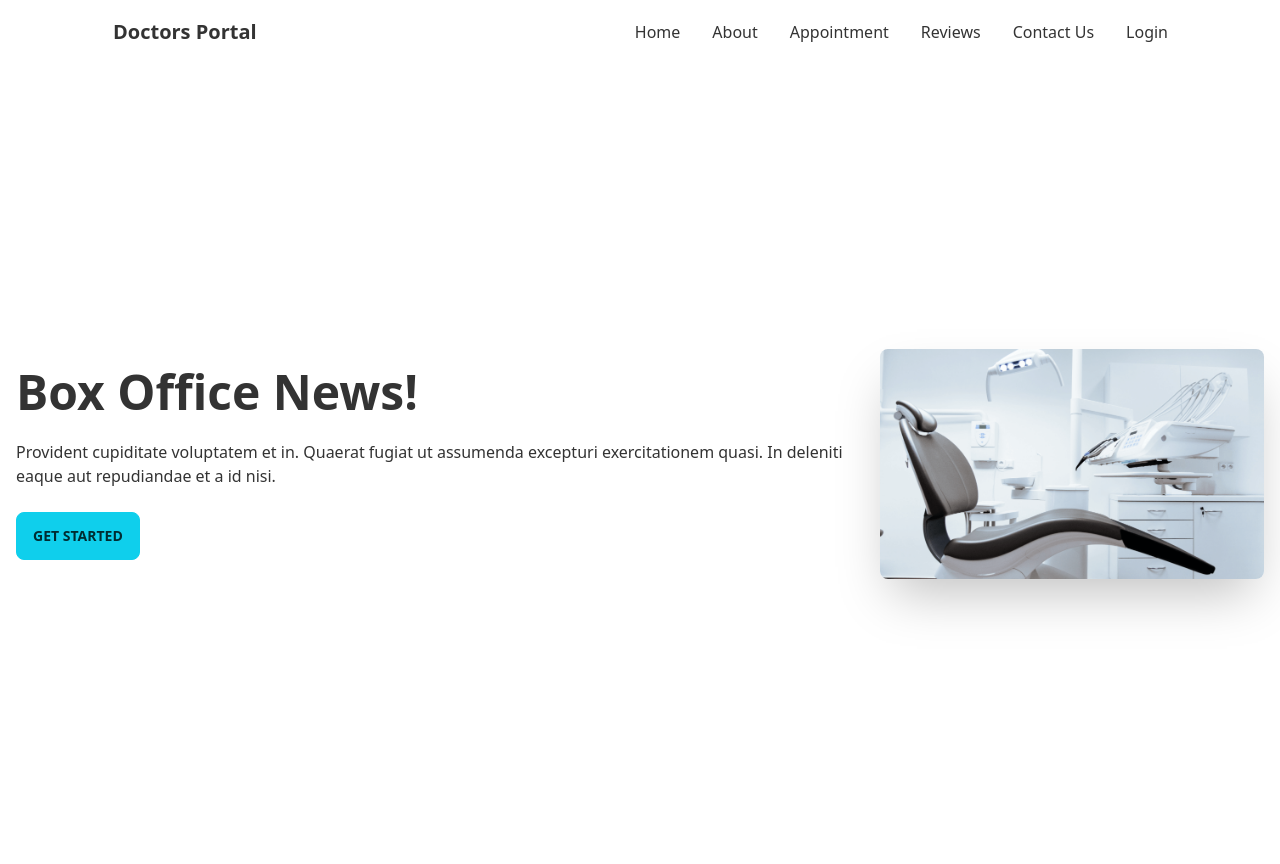
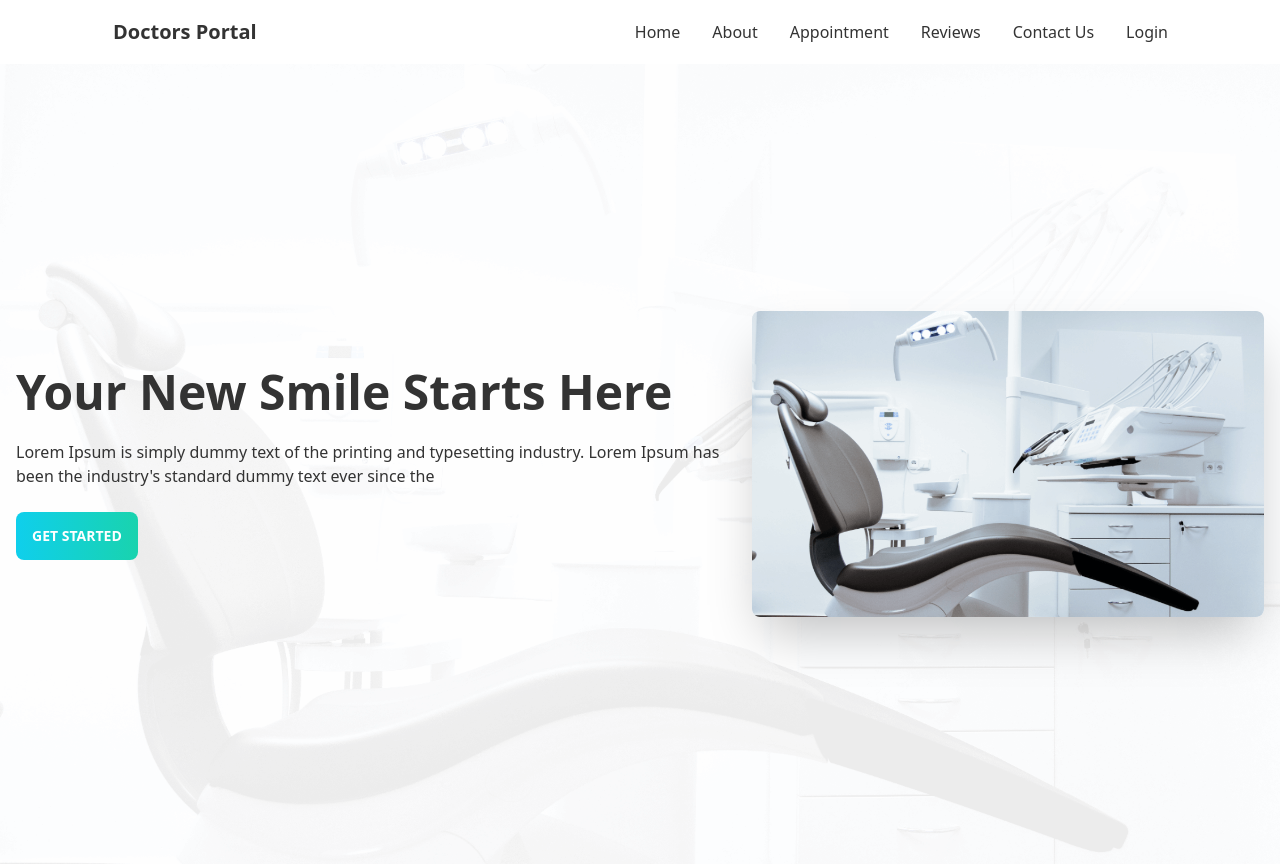
Before and after one commit to Shihab2022/doctors-portal-client, a React (Create React App) app: page / in a window 1280 px wide. Built offline with nearby package versions, Linux system fonts and the light colour scheme; the HTML template or start-up script is replaced by a standard one.

Commit message:
complete banner

```diff
--- a/src/Pages/Home/Banner.js
+++ b/src/Pages/Home/Banner.js
@@ -1,16 +1,17 @@
 import React from 'react';
 import chair from '../../assets/images/chair.png'
+import bg from '../../assets/images/bg.png'
 const Banner = () => {
     return (
        <>
 
-       <div class="hero min-h-screen ">
+       <div style={{backgroundImage: `url(${bg})`}} class="hero min-h-screen ">
   <div class="hero-content flex-col lg:flex-row-reverse">
-    <img src={chair} class="max-w-sm rounded-lg shadow-2xl" alt="" />
+    <img src={chair} class="max-w-lg md:h-full rounded-lg shadow-2xl" alt="" />
     <div>
-      <h1 class="text-5xl font-bold">Box Office News!</h1>
-      <p class="py-6">Provident cupiditate voluptatem et in. Quaerat fugiat ut assumenda excepturi exercitationem quasi. In deleniti eaque aut repudiandae et a id nisi.</p>
-      <button class="btn btn-primary">Get Started</button>
+      <h1 class="text-5xl font-bold">Your New Smile Starts Here</h1>
+      <p class="py-6">Lorem Ipsum is simply dummy text of the printing and typesetting industry. Lorem Ipsum has been the industry's standard dummy text ever since the</p>
+      <button class="btn border-0  font-bold text-white bg-gradient-to-r from-primary to-secondary">Get Started</button>
     </div>
   </div>
 </div>
```
Also changed, not shown: 1 other file (tests, documents, lock files or other folders).
